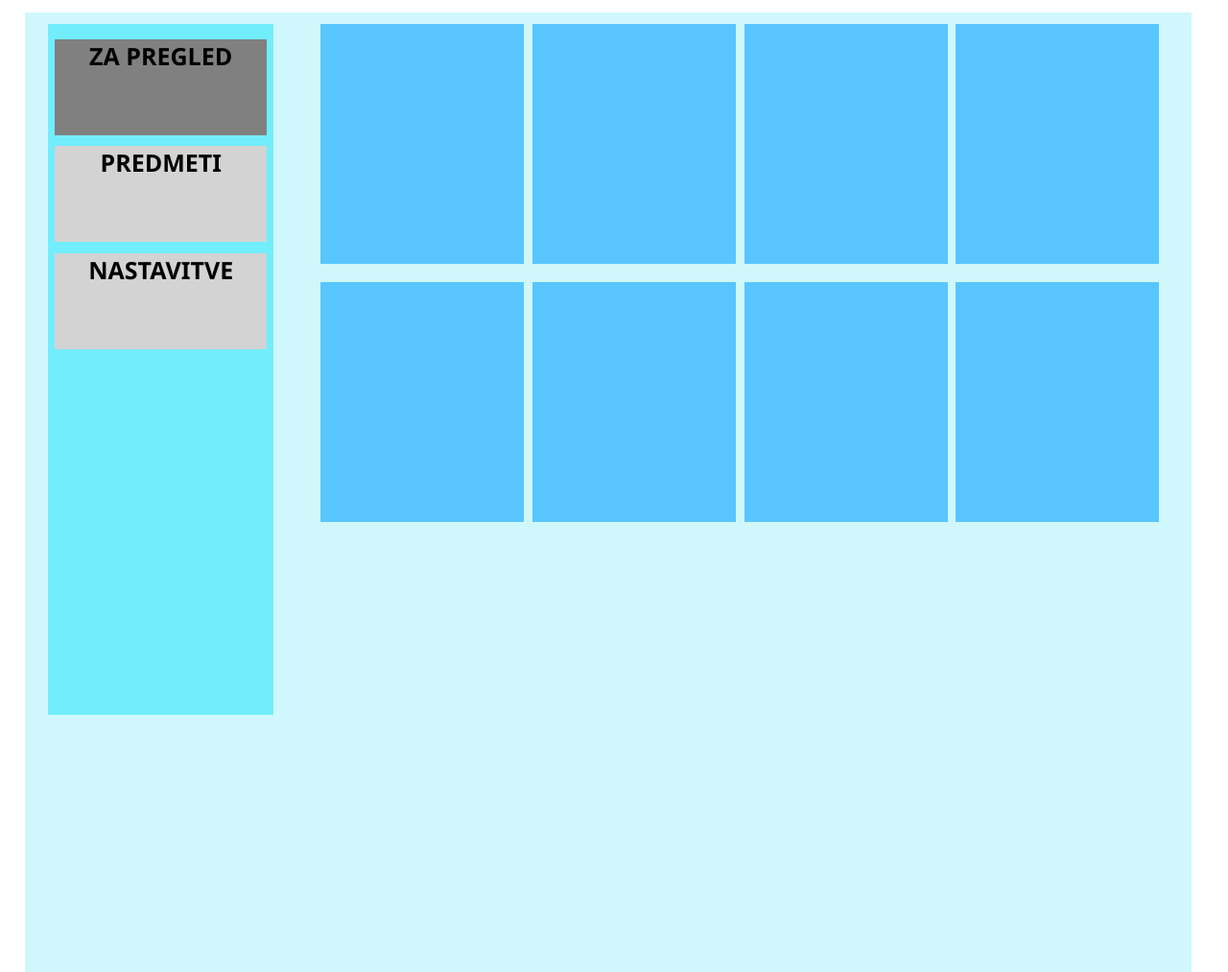
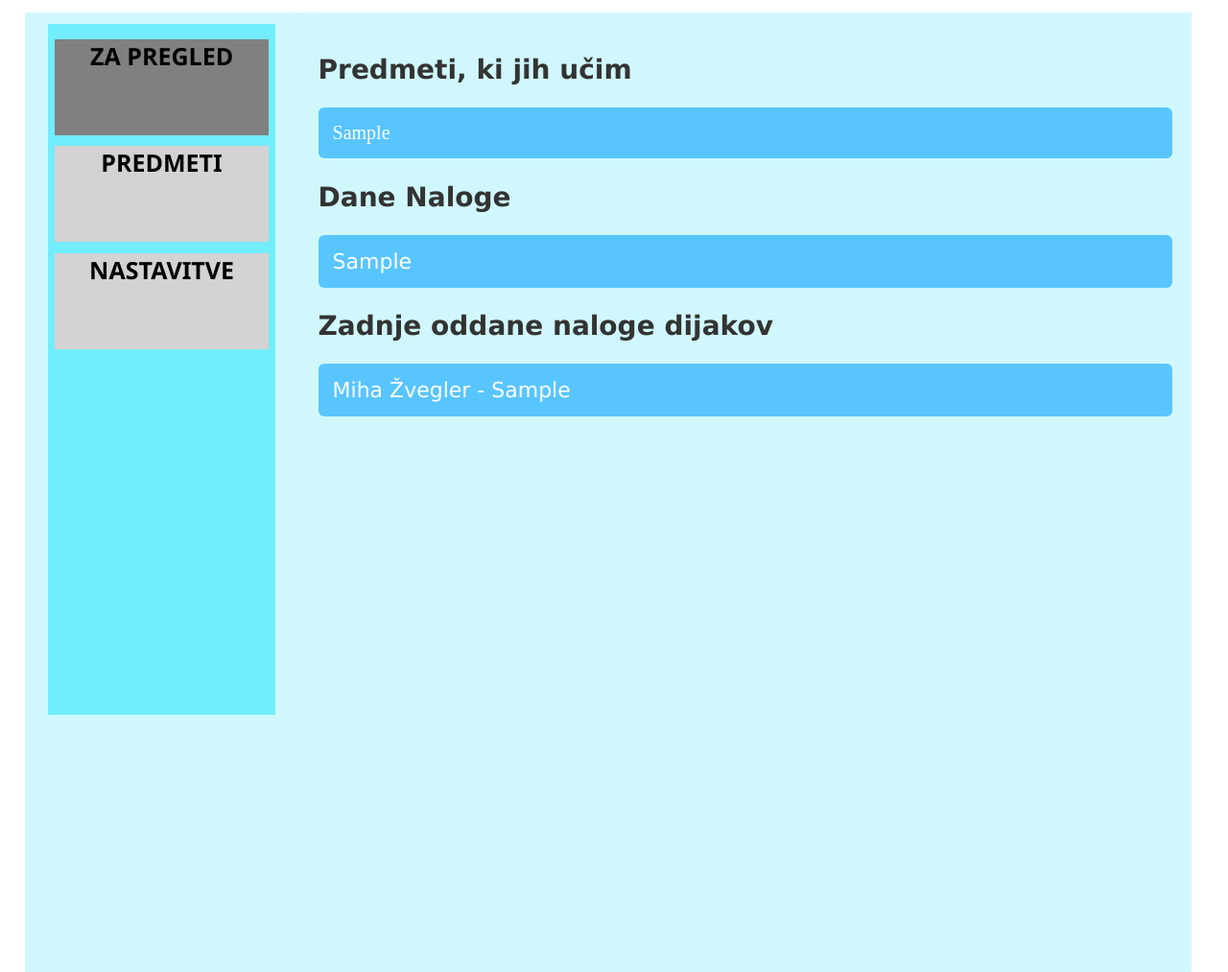
Before and after one commit to jasavli/naloga, a PHP site: the page made by Spletna ucilnica/Spletna ucilnica - Ucitelji.php in a window 1280 px wide. Shown: the part 116-1129 px from the top of the page at 96% size. Run offline with PHP 8.4, Linux system fonts and the light colour scheme; data comes from the database, SQL or seed files in the repository; tables that the repository leaves empty hold one stand-in row (values such as "Sample post").

Commit message:
Ucitelji working(ish)

```diff
--- a/Spletna ucilnica/Spletna ucilnica - Ucitelji.php
+++ b/Spletna ucilnica/Spletna ucilnica - Ucitelji.php
@@ -9,6 +9,21 @@
     <script src='main.js'></script>
 </head>
 <body>
+<?php
+// Database connection
+$servername = "localhost";
+$username = "root";  // Replace with your database username
+$password = "";      // Replace with your database password
+$dbname = "spletnaucilnica";  // Database name
+
+// Create connection
+$conn = new mysqli($servername, $username, $password, $dbname);
+
+// Check connection
+if ($conn->connect_error) {
+    die("Connection failed: " . $conn->connect_error);
+}
+?>
 <header>
         <ul id="headerList">
             <li><img id="logoPic"src="Slike/book.png"></li>
@@ -44,17 +59,96 @@
                     }
                 }
             }
+            function toggleDetails(element) {
+    const details = element.querySelector('.assignmentDetails');
+    if (details.classList.contains('open')) {
+        details.classList.remove('open');
+    } else {
+        details.classList.add('open');
+    }
+}
+function toggleDetails(element) {
+    const details = element.querySelector('.assignmentDetails');
+    details.classList.toggle('open');
+}
         </script>
-        <div class="optionGrid">
-            <div class="gridItem"></div>
-            <div class="gridItem"></div>
-            <div class="gridItem"></div>
-            <div class="gridItem"></div>
-            <div class="gridItem"></div>
-            <div class="gridItem"></div>
-            <div class="gridItem"></div>
-            <div class="gridItem"></div>
-        </div>
+        <?php
+$teacher_id = 1; // Example teacher ID
+
+// Fetch subjects taught by the teacher
+$sql = "SELECT ime_predmeta FROM predmet WHERE id_ucitelja = $teacher_id";
+$result = $conn->query($sql);
+$subjects = [];
+
+if ($result->num_rows > 0) {
+    while($row = $result->fetch_assoc()) {
+        $subjects[] = $row['ime_predmeta'];
+    }
+}
+?>
+        <div id="zaPregledContent" class="zaPregledContent">
+        <h2>Predmeti, ki jih učim</h2>
+        <ul id="subjectsList" class="subjectsList">
+    <?php foreach($subjects as $subject): ?>
+        <li><?php echo $subject; ?></li>
+    <?php endforeach; ?>
+</ul>
+<?php
+// Fetch tasks assigned by the teacher
+$sql_tasks = "SELECT naslov_gradiva, navodilo, rok_oddaje FROM gradiva WHERE id_ucitelja = $teacher_id";
+$result_tasks = $conn->query($sql_tasks);
+$tasks = [];
+
+if ($result_tasks->num_rows > 0) {
+    while($row = $result_tasks->fetch_assoc()) {
+        $tasks[] = $row;
+    }
+}
+?>
+        <h2>Dane Naloge</h2>
+        <ul id="assignedTasksList" class="assignmentList">
+    <?php foreach($tasks as $task): ?>
+        <li class="assignmentItem" onclick="toggleDetails(this)">
+            <span class="assignmentTitle"><?php echo $task['naslov_gradiva']; ?></span>
+            <div class="assignmentDetails">
+                <p>Podrobnosti naloge: <?php echo $task['navodilo']; ?></p>
+                <p>Rok oddaje: <?php echo date('d. m. Y', strtotime($task['rok_oddaje'])); ?></p>
+            </div>
+        </li>
+    <?php endforeach; ?>
+</ul>
+<?php
+// Fetch recently submitted student tasks
+$sql_submissions = "
+    SELECT ucenec.ime, ucenec.priimek, gradiva.naslov_gradiva, oddanenaloge.datum_oddaje
+    FROM oddanenaloge
+    JOIN gradiva ON oddanenaloge.id_gradiva = gradiva.id_gradiva
+    JOIN ucenec ON gradiva.id_ucenca = ucenec.id_ucenca
+    WHERE gradiva.id_ucitelja = $teacher_id
+    ORDER BY oddanenaloge.datum_oddaje DESC
+    LIMIT 5";
+
+$result_submissions = $conn->query($sql_submissions);
+$submissions = [];
+
+if ($result_submissions->num_rows > 0) {
+    while($row = $result_submissions->fetch_assoc()) {
+        $submissions[] = $row;
+    }
+}
+?>
+        <h2>Zadnje oddane naloge dijakov</h2>
+        <ul id="submittedTasksList" class="assignmentList">
+    <?php foreach($submissions as $submission): ?>
+        <li class="assignmentItem" onclick="toggleDetails(this)">
+            <span class="assignmentTitle"><?php echo $submission['ime'] . " " . $submission['priimek'] . " - " . $submission['naslov_gradiva']; ?></span>
+            <div class="assignmentDetails">
+                <p>Oddano: <?php echo date('d. m. Y', strtotime($submission['datum_oddaje'])); ?></p>
+            </div>
+        </li>
+    <?php endforeach; ?>
+</ul>
+    </div>
     </div>
 </body>
 </html>
--- a/Spletna ucilnica/Spletna ucilnica CSS.css
+++ b/Spletna ucilnica/Spletna ucilnica CSS.css
@@ -340,3 +340,52 @@ input[type="submit"]:hover {
     width: 50%;
     margin: 10px auto;
 }
+.zaPregledContent {
+    width: 75%;
+    margin-left: 2%;
+    padding: 20px;
+    background-color: rgb(208, 248, 252);
+    border-radius: 8px;
+}
+
+h2 {
+    font-family: 'Lucida Sans', Geneva, Verdana, sans-serif;
+    font-size: 28px;
+    color: #333;
+}
+
+/* List styling */
+.subjectsList, .assignmentList {
+    list-style-type: none;
+    padding: 0;
+    margin-bottom: 20px;
+}
+
+.assignmentItem, .subjectsList li {
+    background-color: #59C5FF;
+    margin: 10px 0;
+    padding: 15px;
+    font-size: 20px;
+    color: white;
+    border-radius: 6px;
+    cursor: pointer;
+}
+
+.assignmentItem:hover, .subjectsList li:hover {
+    background-color: #74EEF4;
+}
+
+/* Task Details Styling */
+.assignmentDetails {
+    background-color: #f0f0f0;
+    color: #333;
+    font-size: 18px;
+    padding: 10px;
+    border-radius: 4px;
+    display: none;  /* Hidden by default */
+    margin-top: 10px;
+}
+
+.assignmentDetails.open {
+    display: block;  /* Displayed when expanded */
+}
```
Also changed, not shown: Spletna ucilnica/Spletna ucilnica - Ucitelji - 2.php (added, +170 -0 lines).
